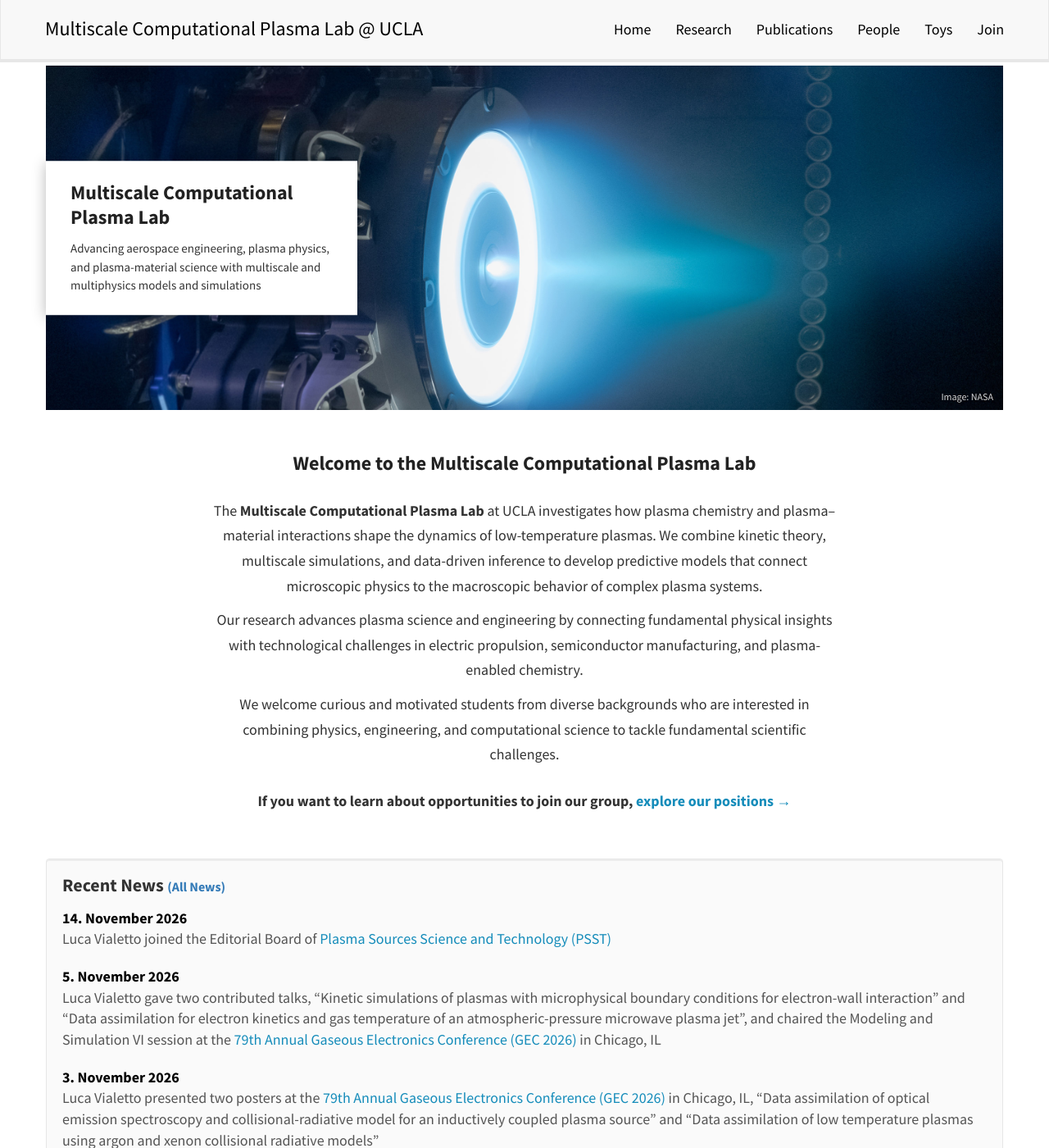
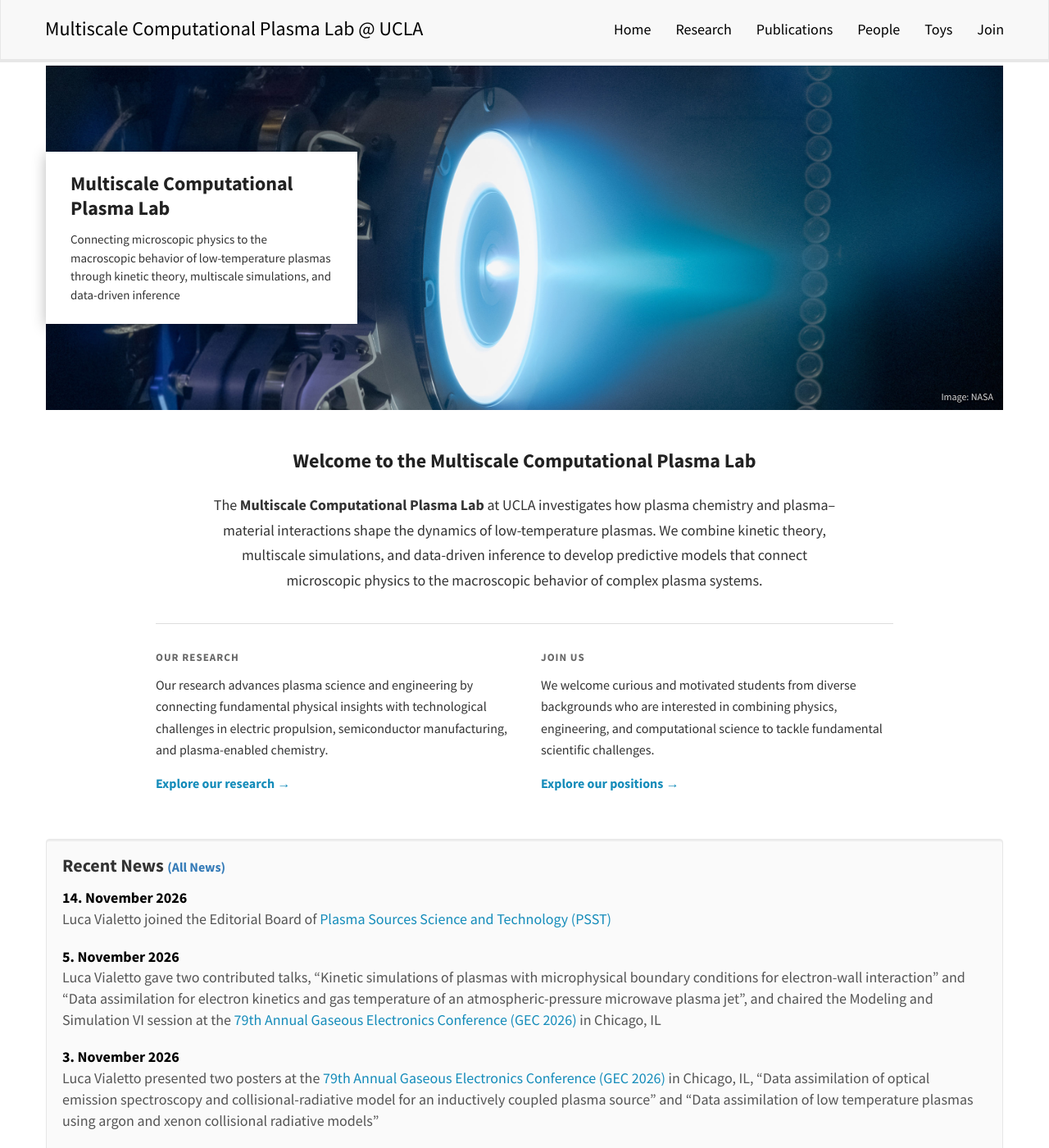
Before and after one commit to vialetto/vialettolab, a Jekyll site: the page built from _pages/home.md, in a window 1280 px wide and 1400 px high. Shown: the whole window at 82% size. Built offline with Jekyll 4.4.1, drawn with Linux system fonts in a browser that asks for light colours; nearby versions of some CDN libraries; a style sheet for code colours, icons or effects is not loaded.

Commit message:
Home: update tagline and description, two-column welcome layout

```diff
--- a/_pages/home.md
+++ b/_pages/home.md
@@ -1,7 +1,7 @@
 ---
 title: "The Multiscale Computational Plasma Lab"
 layout: homelay
-description: "UCLA research lab building multiscale models of low-temperature plasmas for electric propulsion, semiconductor processing, and plasma-material interactions."
+description: "UCLA research lab developing predictive multiscale models of low-temperature plasmas for electric propulsion, semiconductor manufacturing, and plasma-enabled chemistry."
 permalink: /
 ---
 
@@ -17,13 +17,17 @@ permalink: /
 .home-hero-box .home-hero-title { margin: 0 0 12px 0; font-weight: bold; font-size: 24px; color: #222; line-height: 1.25; }
 .home-hero-credit { position: absolute; bottom: 8px; right: 12px; margin: 0; color: rgba(255,255,255,0.85); font-size: 12px; text-shadow: 0 1px 2px rgba(0,0,0,0.7); }
 .home-hero-box p { margin: 0; font-size: 15px; line-height: 1.5; color: #333; }
-.home-welcome { max-width: 760px; margin: 0 auto 55px auto; text-align: center; }
-.home-welcome .home-welcome-title { font-weight: bold; font-size: 24px; margin: 0 0 22px 0; color: #222; }
-.home-welcome p { font-size: 18px; line-height: 1.7; color: #333; }
-.home-cta { margin-top: 26px; }
+.home-welcome { max-width: 900px; margin: 0 auto 55px auto; }
+.home-welcome .home-welcome-title { font-weight: bold; font-size: 24px; margin: 0 0 22px 0; color: #222; text-align: center; }
+.home-welcome .home-lead { max-width: 760px; margin: 0 auto; font-size: 18px; line-height: 1.7; color: #333; text-align: center; }
+.home-cols { display: grid; grid-template-columns: 1fr 1fr; gap: 40px; margin-top: 36px; padding-top: 30px; border-top: 1px solid #ddd; }
+.home-col p { margin: 0; font-size: 16px; line-height: 1.65; color: #333; }
+.home-col .home-col-title { margin: 0 0 10px 0; font-weight: bold; font-size: 13px; letter-spacing: 0.08em; text-transform: uppercase; color: #666; }
+.home-col .home-cta { margin-top: 14px; }
 @media (max-width: 768px) {
   .home-hero { height: auto; padding: 200px 0 0 0; }
   .home-hero-box { position: static; transform: none; max-width: none; box-shadow: none; }
+  .home-cols { grid-template-columns: 1fr; gap: 28px; }
 }
 </style>
 
@@ -33,7 +37,7 @@ permalink: /
 
 <p class="home-hero-title">Multiscale Computational Plasma Lab</p>
 
-<p>Advancing aerospace engineering, plasma physics, and plasma-material science with multiscale and multiphysics models and simulations</p>
+<p>Connecting microscopic physics to the macroscopic behavior of low-temperature plasmas through kinetic theory, multiscale simulations, and data-driven inference</p>
 
 </div>
 
@@ -45,12 +49,22 @@ permalink: /
 
 <p class="home-welcome-title">Welcome to the Multiscale Computational Plasma Lab</p>
 
-<p>The <strong>Multiscale Computational Plasma Lab</strong> at UCLA investigates how plasma chemistry and plasma&ndash;material interactions shape the dynamics of low-temperature plasmas. We combine kinetic theory, multiscale simulations, and data-driven inference to develop predictive models that connect microscopic physics to the macroscopic behavior of complex plasma systems.</p>
+<p class="home-lead">The <strong>Multiscale Computational Plasma Lab</strong> at UCLA investigates how plasma chemistry and plasma&ndash;material interactions shape the dynamics of low-temperature plasmas. We combine kinetic theory, multiscale simulations, and data-driven inference to develop predictive models that connect microscopic physics to the macroscopic behavior of complex plasma systems.</p>
 
+<div class="home-cols">
+
+<div class="home-col">
+<p class="home-col-title">Our research</p>
 <p>Our research advances plasma science and engineering by connecting fundamental physical insights with technological challenges in electric propulsion, semiconductor manufacturing, and plasma-enabled chemistry.</p>
+<p class="home-cta"><strong><a href="{{ site.url }}{{ site.baseurl }}/research">Explore our research &rarr;</a></strong></p>
+</div>
 
+<div class="home-col">
+<p class="home-col-title">Join us</p>
 <p>We welcome curious and motivated students from diverse backgrounds who are interested in combining physics, engineering, and computational science to tackle fundamental scientific challenges.</p>
-
-<p class="home-cta"><strong>If you want to learn about opportunities to join our group, <a href="{{ site.url }}{{ site.baseurl }}/positions">explore our positions &rarr;</a></strong></p>
+<p class="home-cta"><strong><a href="{{ site.url }}{{ site.baseurl }}/positions">Explore our positions &rarr;</a></strong></p>
+</div>
 
 </div>
+
+</div>
```
